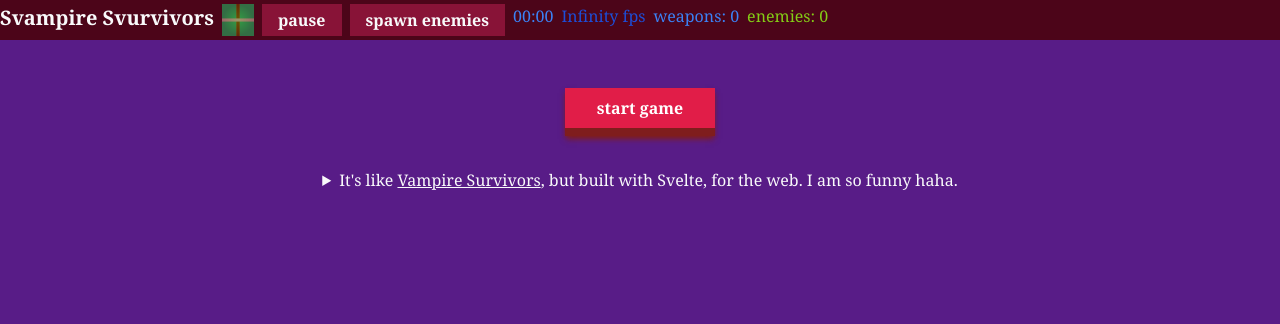
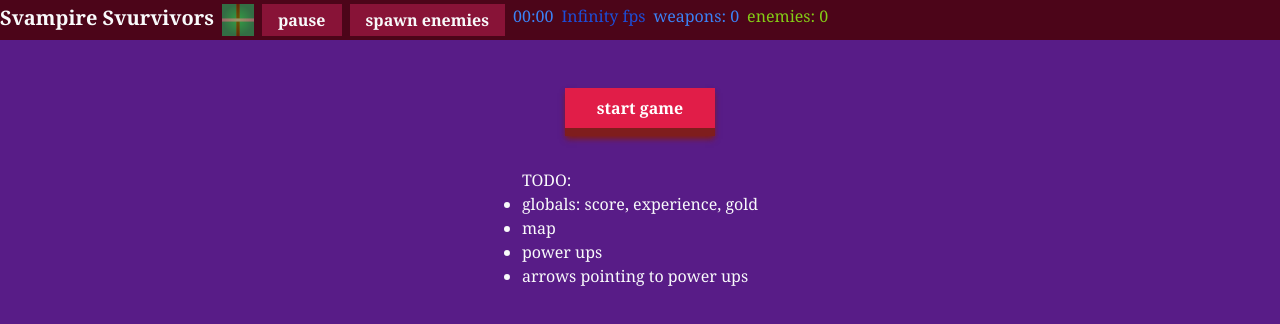
Before and after one commit to saitheninja/svampire-svurvivors, a SvelteKit app: page / in a window 1280 px wide. Shown: the top 324 px of the page. Built offline with nearby package versions, Linux system fonts and the light colour scheme.

Commit message:
Update README

```diff
--- a/src/routes/+page.svelte
+++ b/src/routes/+page.svelte
@@ -533,59 +533,16 @@
           >
         </form>
 
-        <details class="space-y-4">
-          <summary>
-            <span>
-              It's like <a
-                href="https://store.steampowered.com/app/1794680/Vampire_Survivors/"
-                class="underline">Vampire Survivors</a
-              >, but built with Svelte, for the web.
-            </span>
-
-            <span>I am so funny haha.</span>
-          </summary>
-
-          <div>
-            <p>Links:</p>
-
-            <ul class="list-disc">
-              <li>
-                <a href="https://hack.sveltesociety.dev/2024/rules">SvelteHack Rules</a>
-              </li>
-
-              <li>
-                <a href="https://hack.sveltesociety.dev/2023/winners">SvelteHack Winnners 2013</a>
-              </li>
-
-              <li>
-                Previous winner, <a href="https://hack.sveltesociety.dev/2023/winners"
-                  >Wolfenstein 3D</a
-                >
-              </li>
-
-              <li>
-                <a href="https://coherent-labs.com/blog/uitutorials/virtual-joystick/"
-                  >Touch joystick tutorial</a
-                >
-              </li>
-            </ul>
-          </div>
-
         <div>
           <p>TODO:</p>
 
           <ul class="list-disc">
-              <li>globals: health, score, timer, experience, gold</li>
-              <li>touch controls</li>
-              <li>boss monsters</li>
-              <li>weapons</li>
+            <li>globals: score, experience, gold</li>
             <li>map</li>
             <li>power ups</li>
             <li>arrows pointing to power ups</li>
-              <li>map tiles editor</li>
           </ul>
         </div>
-        </details>
       </div>
     {:else if !isPaused}
       <ControlsJoystick bind:joystickAngle bind:joystickTiltRatio />
```
Also changed, not shown: 1 other file (tests, documents, lock files or other folders). Lines whose indentation alone changed are shown as unchanged.
